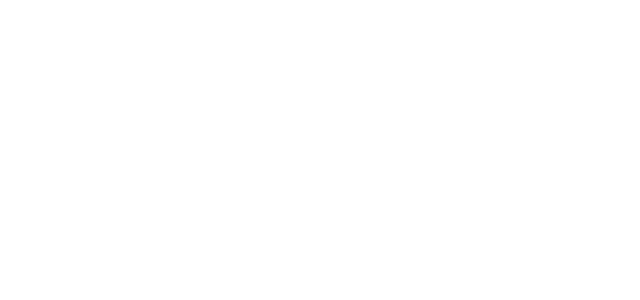
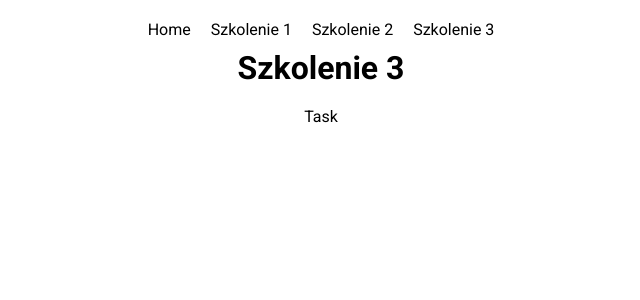
Before and after one commit to JustynaPrus/react-tasks, a React (Create React App) app: page /trainingThree in a window 1280 px wide. Before the commit this address had no page. Shown: the top 300 px of the page, without its empty margins (319-959 px from the left). Built offline with nearby package versions, Linux system fonts and the light colour scheme.

Commit message:
new task

```diff
--- a/package.json
+++ b/package.json
@@ -3,6 +3,7 @@
   "version": "0.1.0",
   "private": true,
   "dependencies": {
+    "@material-ui/core": "^4.12.4",
     "@testing-library/jest-dom": "^5.16.4",
     "@testing-library/react": "^13.1.1",
     "@testing-library/user-event": "^13.5.0",
--- a/src/App.js
+++ b/src/App.js
@@ -4,10 +4,12 @@
 import { Home } from "./pages/Home/Home";
 import { TrainingOne } from "./pages/TrainingOne/TrainingOne";
 import { TrainingTwo } from "./pages/TrainingTwo/TrainingTwo";
+import { TrainingThree } from "./pages/TrainingThree/TrainingThree";
 import { TaskCard } from "./components/TainingOne/TaskCard/TaskCard/TaskCard";
 import { ExampleFormik } from "./components/ExampleFormik";
 import { EventHandling } from "./components/TrainingTwo/EventHandling/EventHandling";
 import { ParentComponent } from "./components/TrainingTwo/ComponentTable/ParentComponent";
+import { Task } from "./components/TrainingThree/Task/Task";
 
 function App() {
   return (
@@ -30,6 +32,8 @@
               path="/trainingTwo/component_table"
               element={<ParentComponent />}
             />
+            <Route path="/trainingThree" element={<TrainingThree />} />
+            <Route path="/trainingThree/task" element={<Task />} />
             <Route path="/formik" element={<ExampleFormik />} />
           </Routes>
         </Router>
--- /dev/null
+++ b/src/components/Navigation/NavTrainingThree.js
@@ -0,0 +1,14 @@
+import { Link } from "react-router-dom";
+import { SecondNav, StyledLink } from "./NavigationMenu.styles";
+
+export const NavTrainingThree = () => {
+  return (
+    <>
+      <SecondNav>
+        <Link to="/trainingThree/task" style={{ textDecoration: "none" }}>
+          <StyledLink>Task</StyledLink>
+        </Link>
+      </SecondNav>
+    </>
+  );
+};
--- a/src/components/Navigation/NavTrainingTwo.js
+++ b/src/components/Navigation/NavTrainingTwo.js
@@ -1,7 +1,7 @@
 import { Link } from "react-router-dom";
 import { SecondNav, StyledLink } from "./NavigationMenu.styles";
 
-export const NavTrainingtwo = () => {
+export const NavTrainingTwo = () => {
   return (
     <>
       <SecondNav>
--- a/src/components/Navigation/NavigationMenu.js
+++ b/src/components/Navigation/NavigationMenu.js
@@ -14,6 +14,9 @@
         <Link to="/trainingTwo" style={{ textDecoration: "none" }}>
           <StyledLink>Szkolenie 2</StyledLink>
         </Link>
+        <Link to="/trainingThree" style={{ textDecoration: "none" }}>
+          <StyledLink>Szkolenie 3</StyledLink>
+        </Link>
       </StyledNav>
     </>
   );
--- /dev/null
+++ b/src/components/TrainingThree/Task/Task.js
@@ -0,0 +1,3 @@
+export const Task = () => {
+  return <></>;
+};
--- a/src/pages/TrainingOne/TrainingOne.jsx
+++ b/src/pages/TrainingOne/TrainingOne.jsx
@@ -1,6 +1,6 @@
 import { NavTrainingOne } from "../../components/Navigation/NavTrainingOne";
 import { NavigationMenu } from "../../components/Navigation/NavigationMenu";
-import { Container } from "../../App.styles";
+import { Container } from "./TrainingOne.styles";
 
 export const TrainingOne = () => {
   return (
--- /dev/null
+++ b/src/pages/TrainingThree/TrainingThree.jsx
@@ -0,0 +1,15 @@
+import { NavTrainingThree } from "../../components/Navigation/NavTrainingThree";
+import { NavigationMenu } from "../../components/Navigation/NavigationMenu";
+import { Container } from "./TrainingThree.styles";
+
+export const TrainingThree = () => {
+  return (
+    <>
+      <Container>
+        <NavigationMenu />
+        <h1>Szkolenie 3</h1>
+        <NavTrainingThree />
+      </Container>
+    </>
+  );
+};
--- /dev/null
+++ b/src/pages/TrainingThree/TrainingThree.styles.js
@@ -0,0 +1,8 @@
+import styled from "styled-components";
+
+export const Container = styled.div`
+  display: flex;
+  flex-direction: column;
+  align-items: center;
+  width: 80%;
+`;
--- a/src/pages/TrainingTwo/TrainingTwo.jsx
+++ b/src/pages/TrainingTwo/TrainingTwo.jsx
@@ -1,6 +1,6 @@
-import { NavTrainingtwo } from "../../components/Navigation/NavTrainingTwo";
+import { NavTrainingTwo } from "../../components/Navigation/NavTrainingTwo";
 import { NavigationMenu } from "../../components/Navigation/NavigationMenu";
-import { Container } from "../../App.styles";
+import { Container } from "./TrainingTwo.styles";
 
 export const TrainingTwo = () => {
   return (
@@ -8,7 +8,7 @@
       <Container>
         <NavigationMenu />
         <h1>Szkolenie 2</h1>
-        <NavTrainingtwo />
+        <NavTrainingTwo />
       </Container>
     </>
   );
```
Also changed, not shown: 1 other file (tests, documents, lock files or other folders).
